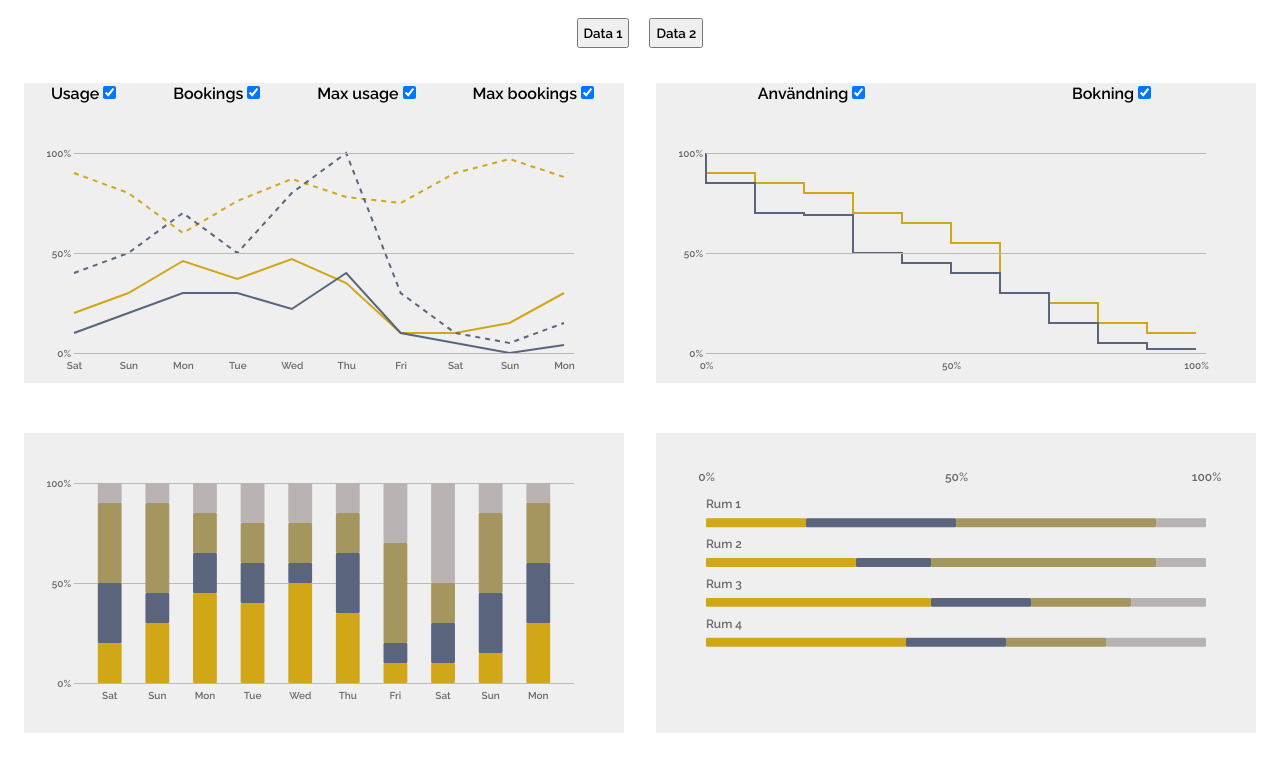
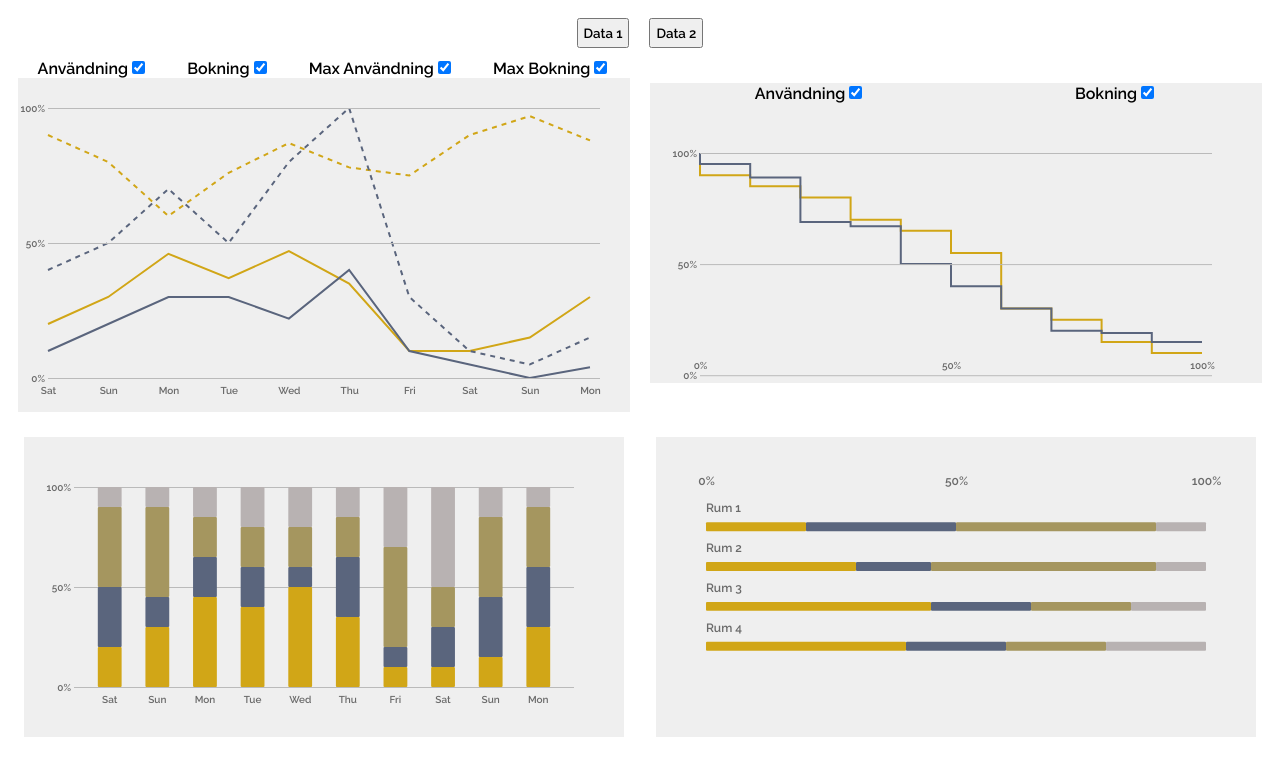
Before and after one commit to emanuelbodin/d3-vue-, a Vue app: page / in a window 1280 px wide. Shown: the top 776 px of the page. Built offline with nearby package versions, Linux system fonts and the light colour scheme.

Commit message:
updtaed line chart

```diff
--- a/src/App.vue
+++ b/src/App.vue
@@ -6,7 +6,8 @@
     </div>
     <div class="row">
       <div class="col">
-        <LineChart :id="'line1'" :dataset="lineData" @toggle="toggleLine" />
+        <Legends :dataset="lineData" @toggle="toggleLine" />
+        <LineChart :id="'line1'" :dataset="lineData" />
       </div>
       <div class="col">
         <StepLineChart
@@ -32,13 +33,61 @@ import LineChart from './components/LineChart.vue';
 import BarChart from './components/BarChart.vue';
 import HorizontalBarChart from './components/HorizontalBarChart.vue';
 import StepLineChart from './components/StepLineChart.vue';
+import Legends from './components/Legends.vue';
 import * as d3 from 'd3';
 export default {
   name: 'App',
-  components: { LineChart, BarChart, HorizontalBarChart, StepLineChart },
+  components: {
+    LineChart,
+    BarChart,
+    HorizontalBarChart,
+    StepLineChart,
+    Legends,
+  },
   data() {
     return {
-      lineData: [],
+      datasetNumber: 1,
+      lineData: {
+        resolution: 'DAY',
+        data: [
+          {
+            id: 'usage1',
+            name: 'Användning',
+            values: [],
+            color: '#D1A617',
+            dashed: false,
+            visible: true,
+            showLegend: true,
+          },
+          {
+            id: 'usage2',
+            name: 'Bokning',
+            values: [],
+            color: '#5A657D',
+            dashed: false,
+            visible: true,
+            showLegend: true,
+          },
+          {
+            id: 'usage3',
+            name: 'Max Användning',
+            values: [],
+            color: '#D1A617',
+            dashed: true,
+            visible: true,
+            showLegend: false,
+          },
+          {
+            id: 'usage4',
+            name: 'Max Bokning',
+            values: [],
+            color: '#5A657D',
+            dashed: true,
+            visible: true,
+            showLegend: false,
+          },
+        ],
+      },
       barData: {},
       horizontalBarData: {},
       stepLineData: [],
@@ -46,10 +95,9 @@ export default {
   },
   methods: {
     toggleLine(id) {
-      this.lineData = this.lineData.map((el) => {
-        if (el.id === id) el.visible = !el.visible;
-        return el;
-      });
+      const lineToToggle = this.lineData.data.find((el) => el.id === id);
+      lineToToggle.visible = !lineToToggle.visible;
+      this.lineData = { ...this.lineData };
     },
     toggleLine2(id) {
       this.stepLineData = this.stepLineData.map((el) => {
@@ -58,38 +106,26 @@ export default {
       });
     },
     async loadData(num) {
-      const usage = {};
-      const bookings = {};
-      const maxUsage = {};
-      const maxBookings = {};
+      this.setLineData();
       const barData = {};
       const horizontalBarData = {};
       const usagePattern = {};
       const bookingPattern = {};
       if (num === 1) {
-        usage.values = await d3.csv('datasets/v1/usage.csv');
-        bookings.values = await d3.csv('datasets/v1/booking.csv');
-        maxUsage.values = await d3.csv('datasets/v1/maxUsage.csv');
-        maxBookings.values = await d3.csv('datasets/v1/maxBooking.csv');
-        barData.values = await d3.csv('datasets/v1/bookedAndUsed.csv');
-        horizontalBarData.values = await d3.csv('datasets/v1/roomData.csv');
-        usagePattern.values = await d3.csv('datasets/v1/usagePattern.csv');
-        bookingPattern.values = await d3.csv('datasets/v1/bookingPattern.csv');
+        barData.values = await d3.csv(
+          `datasets/v${this.datasetNumber}/bookedAndUsed.csv`
+        );
+        horizontalBarData.values = await d3.csv(
+          `datasets/v${this.datasetNumber}/roomData.csv`
+        );
+        usagePattern.values = await d3.csv(
+          `datasets/v${this.datasetNumber}/usagePattern.csv`
+        );
+        bookingPattern.values = await d3.csv(
+          `datasets/v${this.datasetNumber}/bookingPattern.csv`
+        );
       }
-      if (num === 2) {
-        usage.values = await d3.csv('datasets/v2/usage.csv');
-        bookings.values = await d3.csv('datasets/v2/booking.csv');
-        maxUsage.values = await d3.csv('datasets/v2/maxUsage.csv');
-        maxBookings.values = await d3.csv('datasets/v2/maxBooking.csv');
-        barData.values = await d3.csv('datasets/v2/bookedAndUsed.csv');
-        horizontalBarData.values = await d3.csv('datasets/v2/roomData.csv');
-        usagePattern.values = await d3.csv('datasets/v2/usagePattern.csv');
-        bookingPattern.values = await d3.csv('datasets/v2/bookingPattern.csv');
-      }
-      usage.color = '#D1A617';
-      maxUsage.color = '#D1A617';
-      bookings.color = '#5A657D';
-      maxBookings.color = '#5A657D';
+
       usagePattern.color = '#D1A617';
       bookingPattern.color = '#5A657D';
       usagePattern.name = 'Användning';
@@ -122,21 +158,6 @@ export default {
         usedAndBooked: 'Användning och bokning',
         notUsedNotBooked: 'Inte använd inte bokad',
       };
-      usage.name = 'Usage';
-      maxUsage.name = 'Max usage';
-      bookings.name = 'Bookings';
-      maxBookings.name = 'Max bookings';
-      usage.id = 0;
-      maxUsage.id = 1;
-      bookings.id = 2;
-      maxBookings.id = 3;
-      usage.visible = true;
-      maxUsage.visible = true;
-      bookings.visible = true;
-      maxBookings.visible = true;
-      maxUsage.dotted = true;
-      maxBookings.dotted = true;
-      this.lineData = [usage, bookings, maxUsage, maxBookings];
       barData.values.forEach((el) => {
         el.used = parseInt(el.used);
         el.booked = parseInt(el.booked);
@@ -152,6 +173,23 @@ export default {
       this.barData = barData;
       this.horizontalBarData = horizontalBarData;
       this.stepLineData = [usagePattern, bookingPattern];
+    },
+    async setLineData() {
+      const dataCopy = { ...this.lineData };
+      dataCopy.data[0].values = await d3.csv(
+        `datasets/v${this.datasetNumber}/usage.csv`
+      );
+      dataCopy.data[1].values = await d3.csv(
+        `datasets/v${this.datasetNumber}/booking.csv`
+      );
+      dataCopy.data[2].values = await d3.csv(
+        `datasets/v${this.datasetNumber}/maxUsage.csv`
+      );
+      dataCopy.data[3].values = await d3.csv(
+        `datasets/v${this.datasetNumber}/maxBooking.csv`
+      );
+      this.lineData = dataCopy;
+      this.lineData.resolution = 'DAY';
     },
   },
   async mounted() {
@@ -180,6 +218,8 @@ export default {
   flex-direction: column;
   flex-basis: 100%;
   flex: 1;
+  margin-left: 10px;
+  margin-right: 10px;
 }
 .btn {
   cursor: pointer;
--- /dev/null
+++ b/src/components/Legends.vue
@@ -0,0 +1,33 @@
+<template>
+  <div class="legend-container">
+    <div v-for="data in dataset.data" :key="data.id">
+      <label>{{ data.name }}</label>
+      <input
+        type="checkbox"
+        :id="data.id"
+        :name="data.name"
+        :checked="data.visible"
+        @change="$emit('toggle', data.id)"
+      />
+    </div>
+  </div>
+</template>
+
+<script>
+export default {
+  name: 'Legends',
+  props: {
+    dataset: {
+      type: Object,
+      required: true,
+    },
+  },
+};
+</script>
+
+<style>
+.legend-container {
+  display: flex;
+  justify-content: space-around;
+}
+</style>
--- a/src/components/LineChart.vue
+++ b/src/components/LineChart.vue
@@ -1,37 +1,7 @@
 <template>
-  <div v-if="dataset != null" class="chart" :id="id">
-    <div class="legend-container">
-      <div v-for="data in dataset" :key="data.id">
-        <label>{{ data.name }}</label>
-        <input
-          type="checkbox"
-          :id="data.id"
-          :name="data.name"
-          :checked="data.visible"
-          @change="$emit('toggle', data.id)"
-        />
-      </div>
-    </div>
-    <svg id="svg" height="100%" width="100%" reserveAspectRatio="none">
-      <g
-        id="ctr"
-        :transform="
-          `translate(${this.dimensions.margins}, ${this.dimensions.margins})`
-        "
-      >
-        <g :id="`tooltipDotsLineChart_${id}`"></g>
-        <g :id="`lineGroupLineChart_${id}`"></g>
-        <g :id="`axisGroupYLineChart_${id}`"></g>
-        <g :id="`axisGroupXLineChart_${id}`"></g>
-        <rect
-          :id="`tooltipBisectorLineChart_${id}`"
-          :width="ctrWidth"
-          :height="ctrHeight"
-          style="opacity: 0;"
-        ></rect>
-      </g>
-    </svg>
-    <div class="tooltip" :id="`lineChartTooltipDiv_${id}`">
+  <div class="chart" :id="id">
+    <svg :id="`svg_${id}`"></svg>
+    <div class="tooltip-window" :id="`lineChartTooltipDiv_${id}`">
       <svg :id="`lineChartTooltip_${id}`" height="100%" width="100%"></svg>
     </div>
   </div>
@@ -43,7 +13,7 @@ export default {
   name: 'LineChart',
   props: {
     dataset: {
-      type: Array,
+      type: Object,
       required: false,
     },
     id: {
@@ -53,27 +23,31 @@ export default {
   },
   data() {
     return {
-      tooltipPosition: { top: 10, right: 50 },
-      dimensions: { width: 600, height: 300, margins: 50, padding: 10 },
+      tooltipPosition: { top: 10, right: 90 },
+      width: 0,
+      height: 0,
+      margins: 30,
+      xScalePadding: 10,
+      resizeListener: null,
     };
   },
   computed: {
     ctrWidth() {
-      return this.dimensions.width - this.dimensions.margins * 2;
+      return this.width - this.margins * 2;
     },
     ctrHeight() {
-      return this.dimensions.height - this.dimensions.margins * 2;
+      return this.height - this.margins * 2;
     },
     xScale() {
       return d3
         .scaleUtc()
         .domain(d3.extent(this.mergedData, this.xAccessor))
-        .range([0, this.ctrWidth - this.dimensions.padding]);
+        .range([0, this.ctrWidth - this.xScalePadding]);
     },
     yScale() {
       return d3
         .scaleLinear()
-        .domain(d3.extent(this.mergedData, this.yAccessor))
+        .domain([0, 100])
         .range([this.ctrHeight, 0])
         .nice();
     },
@@ -91,21 +65,33 @@ export default {
         .tickValues([0, 50, 100]);
     },
     xAxis() {
-      const tickValues = this.dataset[0].values.map((el) => new Date(el.x));
+      const dates = this.dataset.data[0].values.map((el) => new Date(el.x));
+      let tickValues = [];
+      let timeFormat = '';
+      if (this.dataset.resolution === 'HOUR') {
+        tickValues = dates.filter((el, i) => i % 2 === 0);
+        timeFormat = '%H:%M';
+      } else if (this.dataset.resolution === 'DAY') {
+        tickValues = dates;
+        timeFormat = '%a';
+      } else if (this.dataset.resolution === 'WEEK') {
+        tickValues = dates;
+        timeFormat = 'V.%V';
+      }
       return d3
         .axisBottom(this.xScale)
-        .tickFormat(d3.timeFormat('%a'))
+        .tickFormat(d3.timeFormat(timeFormat))
         .tickValues(tickValues);
     },
     mergedData() {
-      const mergedDataset = this.dataset.map((el) => el.values);
+      const mergedDataset = this.dataset.data.map((el) => el.values);
       return mergedDataset.flat();
     },
   },
   methods: {
     xAccessor(d) {
-      const parseDate = d3.timeParse('%Y-%m-%d');
-      return parseDate(d.x);
+      const date = new Date(Date.parse(d.x));
+      return date;
     },
     yAccessor(d) {
       return parseInt(d.y);
@@ -135,75 +121,87 @@ export default {
         .attr('fill', '#6A6A6A');
     },
     drawTooltipBisector(that) {
+      d3.select(`#tooltipBisectorLineChart_${that.id}`)
+        .on('touchmouse mousemove', function(event) {
+          that.onHoverChart(event, this);
+        })
+        .on('mouseleave', function() {
+          that.onHoverLeaveChart();
+        });
+    },
+    onHoverChart(event, rectObj) {
       const tooltip = d3.select(`#lineChartTooltipDiv_${this.id}`);
-      d3.select(`#tooltipBisectorLineChart_${this.id}`)
-        .on('touchmouse mousemove', function(event) {
-          const mousePos = d3.pointer(event, this);
-          const date = that.xScale.invert(mousePos[0]);
+      const mousePos = d3.pointer(event, rectObj);
+      const date = this.xScale.invert(mousePos[0]);
       // Custom Bisector - left, center, right
-          const bisector = d3.bisector(that.xAccessor).left;
-          const index = bisector(that.dataset[0].values, date);
+      const bisector = d3.bisector(this.xAccessor).left;
+      const index = bisector(this.dataset.data[0].values, date);
       const points = [];
-          that.dataset.forEach((el) => {
-            points.push({ ...el.values[index - 1], name: el.name });
+      this.dataset.data.forEach((el) => {
+        points.push({
+          ...el.values[index - 1],
+          name: el.name,
+          visible: el.visible,
+        });
       });
       if (points.findIndex((el) => el == null) !== -1) return;
       // Update Image
-          d3.select(`#tooltipDotsLineChart_${that.id}`)
+      d3.select(`#tooltipDotsLineChart_${this.id}`)
         .selectAll('circle')
         .data(points)
-            .style('opacity', 1)
-            .attr('cx', (d) => that.xScale(that.xAccessor(d)))
-            .attr('cy', (d) => that.yScale(that.yAccessor(d)))
-            .raise();
+        .style('opacity', (d) => (d.visible ? 1 : 0))
+        .attr('cx', (d) => this.xScale(this.xAccessor(d)))
+        .attr('cy', (d) => this.yScale(this.yAccessor(d)));
       tooltip
         .style('display', 'block')
-            .style('top', that.tooltipPosition.top + 'px')
-            .style('left', that.ctrWidth - that.tooltipPosition.right + 'px');
+        .style('top', this.tooltipPosition.top + 'px')
+        .style('left', this.ctrWidth - this.tooltipPosition.right + 'px');
       tooltip
         .selectAll('text')
         .data(points)
-            .text((d) => `${d.name}: ${d.y}%`);
-
-          const dateFormatter = d3.timeFormat('%B %-d, %Y');
-          tooltip.select('.date').text(`${dateFormatter(date)}`);
-        })
-        .on('mouseleave', function() {
-          d3.select(`#tooltipDotsLineChart_${that.id}`)
+        .text((d) => `${d.name}: ${Math.round(d.y)}%`);
+    },
+    onHoverLeaveChart() {
+      const tooltip = d3.select(`#lineChartTooltipDiv_${this.id}`);
+      d3.select(`#tooltipDotsLineChart_${this.id}`)
         .selectAll('circle')
         .style('opacity', 0);
       tooltip.style('display', 'none');
-        });
     },
-    createToolTip() {
+    createToolTipDot() {
+      const filtredData = this.dataset.data.filter((el) => el.values.length);
       d3.select(`#tooltipDotsLineChart_${this.id}`)
+        .raise()
         .selectAll('circle')
-        .data(this.dataset)
+        .data(filtredData)
         .join((enter) => enter.append('circle'))
         .attr('r', 5)
         .attr('fill', (d) => d.color)
         .attr('stroke', 'black')
-        .attr('stroke-width', 2)
+        .attr('stroke-width', 1.5)
         .style('opacity', 0)
         .style('pointer-events', 'none');
-
-      d3.select(`#lineChartTooltip_${this.id}`)
+    },
+    createTooltipWindow() {
+      const filtredData = this.dataset.data.filter((el) => el.values.length);
+      const tooltipWindow = d3.select(`#lineChartTooltip_${this.id}`);
+      tooltipWindow
         .selectAll('line')
-        .data(this.dataset)
+        .data(filtredData)
         .join((enter) => enter.append('line'))
         .attr('x1', 0)
         .attr('x2', 25)
-        .attr('y1', (_d, i) => 5 + i * 10)
-        .attr('y2', (_d, i) => 5 + i * 10)
+        .attr('y1', (_d, i) => 5 + i * 12)
+        .attr('y2', (_d, i) => 5 + i * 12)
         .attr('stroke', (d) => d.color)
         .attr('stroke-width', 4)
-        .attr('stroke-dasharray', (d) => (d.dotted ? '5,5' : null));
-      d3.select(`#lineChartTooltip_${this.id}`)
+        .attr('stroke-dasharray', (d) => (d.dashed ? '5,5' : null));
+      tooltipWindow
         .selectAll('text')
-        .data(this.dataset)
+        .data(filtredData)
         .join((enter) => enter.append('text'))
         .attr('x', 30)
-        .attr('y', (_d, i) => 8 + i * 10)
+        .attr('y', (_d, i) => 8 + i * 12)
         .text((d) => d.name)
         .attr('fill', '#6A6A6A')
         .style('font-size', '10px');
@@ -211,7 +209,7 @@ export default {
     drawLine() {
       d3.select(`#lineGroupLineChart_${this.id}`)
         .selectAll('path')
-        .data(this.dataset)
+        .data(this.dataset.data)
         .join((enter) => enter.append('path'))
         .transition()
         .duration(500)
@@ -220,51 +218,91 @@ export default {
         .attr('fill', 'none')
         .attr('stroke', (d) => d.color)
         .attr('stroke-width', 2)
-        .attr('stroke-dasharray', (d) => (d.dotted ? '5,5' : null))
+        .attr('stroke-dasharray', (d) => (d.dashed ? '5,5' : null))
         .style('opacity', (d) => (d.visible ? 1 : 0));
     },
-    draw() {
-      this.createToolTip();
+    drawSvg() {
+      const currentWidth = parseInt(
+        d3.select(`#${this.id}`).style('width'),
+        10
+      );
+      const currentHeight = parseInt(
+        d3.select(`#${this.id}`).style('height'),
+        10
+      );
+      this.width = currentWidth;
+      this.height = currentHeight;
+      const svg = d3.select(`#svg_${this.id}`);
+      svg.attr('width', currentWidth);
+      svg.attr('height', currentHeight);
+    },
+    initSvg() {
+      this.drawSvg();
+      const svg = d3.select(`#svg_${this.id}`);
+      const ctr = svg
+        .append('g')
+        .attr('transform', `translate(${this.margins}, ${this.margins})`);
+      ctr.append('g').attr('id', `tooltipDotsLineChart_${this.id}`);
+      ctr.append('g').attr('id', `lineGroupLineChart_${this.id}`);
+      ctr.append('g').attr('id', `axisGroupYLineChart_${this.id}`);
+      ctr.append('g').attr('id', `axisGroupXLineChart_${this.id}`);
+      ctr
+        .append('rect')
+        .attr('width', this.ctrWidth)
+        .attr('height', this.ctrHeight)
+        .style('opacity', 0)
+        .attr('id', `tooltipBisectorLineChart_${this.id}`);
+    },
+    init() {
+      this.initSvg();
       this.drawLine();
       this.drawAxis();
+      this.createToolTipDot();
+      this.createTooltipWindow();
       this.drawTooltipBisector(this);
     },
+    draw() {
+      this.drawLine();
+      this.drawAxis();
+      this.createToolTipDot();
+      this.createTooltipWindow();
+    },
+  },
+  mounted() {
+    this.init();
+    this.resizeListener = () => {
+      this.drawSvg();
+      this.draw();
+    };
+    window.addEventListener('resize', this.resizeListener);
   },
   watch: {
-    dataset: {
-      deep: true,
-      handler() {
+    dataset() {
       this.draw();
     },
   },
+  destroyed() {
+    window.removeEventListener('resize', this.resizeListener);
   },
 };
 </script>
 
 <style scoped>
-.tooltip-text {
-  font-size: 4;
-}
-.legend-container {
-  display: flex;
-  justify-content: space-around;
-}
 .chart {
-  height: 300px;
-  width: 600px;
-  margin: 25px auto;
+  height: 100%;
+  width: 100%;
   position: relative;
   background-color: #efefef;
 }
-.tooltip {
+.tooltip-window {
   border: 1px solid #ccc;
   position: absolute;
-  padding: 10px;
+  padding: 5px;
   background-color: #fff;
   display: none;
   pointer-events: none;
   border-radius: 10px;
-  width: 120px;
-  height: 40px;
+  width: 150px;
+  height: 65px;
 }
 </style>
--- a/src/components/StepLineChart.vue
+++ b/src/components/StepLineChart.vue
@@ -12,23 +12,15 @@
         />
       </div>
     </div>
-    <svg height="100%" width="100%">
+    <svg :id="`svg_${id}`" height="100%">
       <g
-        id="ctr"
-        :transform="
-          `translate(${this.dimensions.margins}, ${this.dimensions.margins})`
-        "
+        :id="`ctrStepLineChart_${id}`"
+        :transform="`translate(${this.margins}, ${this.margins})`"
       >
         <g :id="`tooltipDotsStepLineChart_${id}`"></g>
         <g :id="`lineGroupStepLineChart_${id}`"></g>
         <g :id="`axisGroupYStepLineChart_${id}`"></g>
         <g :id="`axisGroupXStepLineChart_${id}`"></g>
-        <rect
-          :id="`tooltipBisectorStepLineChart_${id}`"
-          :width="ctrWidth"
-          :height="ctrHeight"
-          style="opacity: 0;"
-        ></rect>
       </g>
     </svg>
     <div class="tooltip" :id="`tooltipStepLineChart_${id}`">
@@ -54,21 +46,24 @@ export default {
   data() {
     return {
       tooltipPosition: { top: 10, right: 50 },
-      dimensions: { width: 600, height: 300, margins: 50, padding: 10 },
+      width: 600,
+      height: 300,
+      margins: 50,
+      padding: 10,
     };
   },
   computed: {
     ctrWidth() {
-      return this.dimensions.width - this.dimensions.margins * 2;
+      return this.width - this.margins * 2;
     },
     ctrHeight() {
-      return this.dimensions.height - this.dimensions.margins * 2;
+      return this.height - this.margins * 2;
     },
     xScale() {
       return d3
         .scaleLinear()
         .domain(d3.extent(this.mergedData, this.xAccessor))
-        .range([0, this.ctrWidth - this.dimensions.padding]);
+        .range([0, this.ctrWidth - this.padding]);
     },
     yScale() {
       return d3
@@ -134,7 +129,11 @@ export default {
     },
     drawTooltipBisector(that) {
       const tooltip = d3.select(`#tooltipStepLineChart_${this.id}`);
-      d3.select(`#tooltipBisectorStepLineChart_${this.id}`)
+      d3.select(`#ctrStepLineChart_${that.id}`)
+        .append('rect')
+        .attr('width', that.ctrWidth)
+        .attr('height', that.ctrHeight)
+        .style('opacity', 0)
         .on('touchmouse mousemove', function(event) {
           const mousePos = d3.pointer(event, this);
           const date = that.xScale.invert(mousePos[0]);
@@ -251,7 +250,16 @@ export default {
         .attr('stroke-width', 2)
         .style('opacity', (d) => (d.visible ? 1 : 0));
     },
+    setSvgWidth() {
+      const currentWidth = parseInt(
+        d3.select(`#${this.id}`).style('width'),
+        10
+      );
+      this.width = currentWidth;
+      d3.select(`#svg_${this.id}`).attr('width', currentWidth);
+    },
     draw() {
+      this.setSvgWidth();
       this.createToolTipDots();
       this.drawLine();
       this.drawAxis();
@@ -276,7 +284,7 @@ export default {
 }
 .chart {
   height: 300px;
-  width: 600px;
+  width: 100%;
   margin: 25px auto;
   position: relative;
   background-color: #efefef;
```
Also changed, not shown: public/datasets/v1/bookingPattern.csv. Lines whose indentation alone changed are shown as unchanged.
